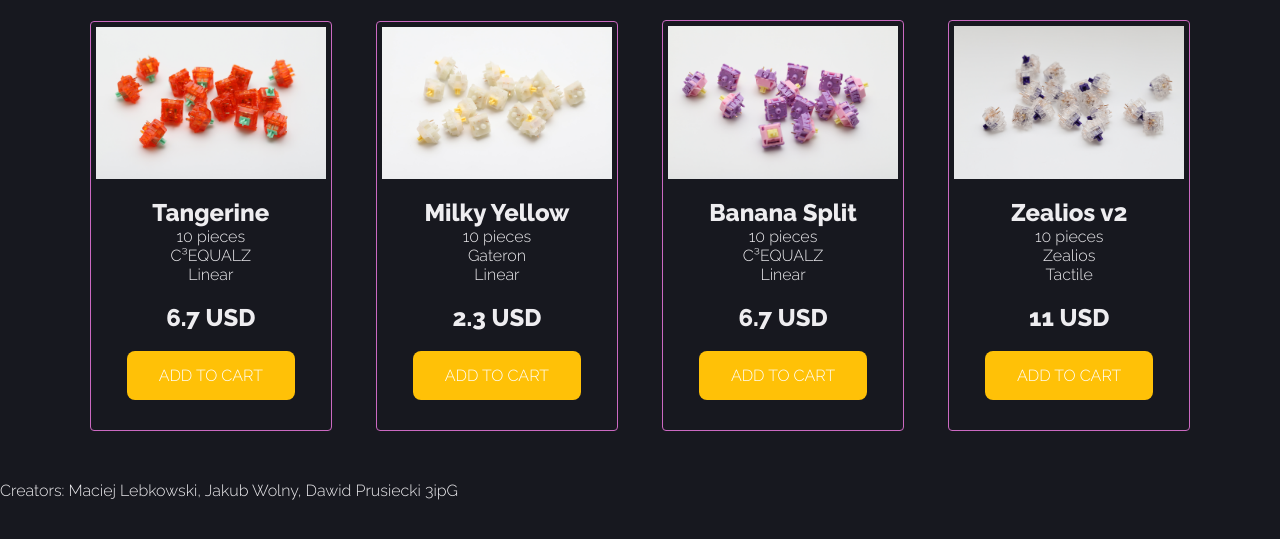
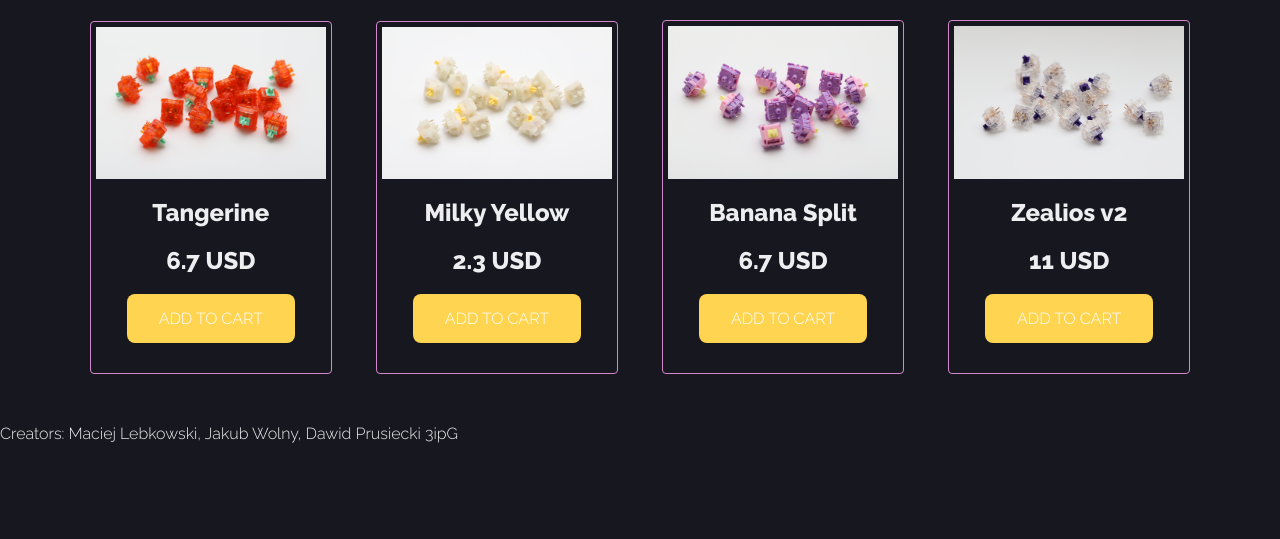
Before and after one commit to czkawuszka/nowak-projekt-2021, a PHP site: page / in a window 1280 px wide. Shown: the part 50-589 px from the top of the page. Run offline with PHP 8.4, Linux system fonts and the light colour scheme; data comes from the database, SQL or seed files in the repository.

Commit message:
added more switches, removed description and amount

```diff
--- a/cart.php
+++ b/cart.php
@@ -179,7 +179,7 @@
           while ($row = mysqli_fetch_assoc($result)){
               foreach ($product_id as $id){
                   if ($row['id'] == $id){
-                      cartElement($row['product_name'], $row['product_price'], $row['product_image'], $row['id'], $row['product_description'], $row['product_category'], $row['product_amount']);
+                      cartElement($row['product_name'], $row['product_price'], $row['product_image'], $row['id'], $row['product_category']);
                       $total = $total + (int)$row['product_price'];
                   }
               }
--- a/index.php
+++ b/index.php
@@ -67,7 +67,7 @@
                     else {
                       $counter=$counter+1;
                     }
-                    component($row['product_name'], $row['product_price'], $row['product_image'], $row['id'], $row['product_description'], $row['product_category'], $row['product_amount']);
+                    component($row['product_name'], $row['product_price'], $row['product_image'], $row['id'], $row['product_category']);
                 }
             ?>
   </div>
--- a/php/component.php
+++ b/php/component.php
@@ -1,6 +1,6 @@
 <?php
 
-function component($productname, $productprice, $productimg, $productid, $productdescription, $productcategory, $productamount){
+function component($productname, $productprice, $productimg, $productid, $productcategory){
     $element = "
 
     <div class=\"item-box\">
@@ -11,11 +11,6 @@
                         </div>
                         <div class=\"card-body\">
                             <h5 class=\"card-title\">$productname</h5>
-
-
-                            <p class=\"card-text\">$productamount pieces</p>
-                            <p class=\"card-text\">$productdescription</p>
-                            <p class=\"card-text\">$productcategory</p>
 
                             <br>
                             <h5>
@@ -32,7 +27,7 @@
     echo $element;
 }
 
-function cartElement($productname, $productprice, $productimg, $productid, $productdescription, $productcategory, $productamount){
+function cartElement($productname, $productprice, $productimg, $productid, $productcategory){
     $element = "
 
     <form action=\"cart.php?action=remove&id=$productid\" method=\"post\" class=\"cart-items\">
@@ -45,9 +40,6 @@
 
           <div class=\"text-productb\">
 
-              <h5 class=\"pt-2\">$productname Switch / $productamount pieces</h5>
-              <small class=\"text-secondary\">$productdescription</small>
-              <br>
               <small class=\"text-secondary\">$productcategory</small>
 
               <div class=\"amount\">
@@ -63,5 +55,5 @@
     </form>
 
     ";
-    echo  $element;
+    echo $element;
 }
--- a/style.css
+++ b/style.css
@@ -12,7 +12,7 @@
 }
 
 .button {
-  background-color: #ffc107;
+  background-color: #ffd451;
   border: none;
   color: white;
   padding: 15px 32px;
@@ -68,7 +68,7 @@
   margin-bottom: 35px;
   margin-top: 5px;
   background-color: background: linear-gradient(90deg, rgba(108,114,203,1) 0%, rgba(203,105,193,1) 100%);;
-  border: 1px solid #CB69C1;
+  border: 1px solid #d587cd;
 }
 
 .navbar-text{
```
Also changed, not shown: upload/bing_li.png (added), upload/ever_bw.png (added), upload/ever_pc.png (added), upload/quad_h1.png (added), upload/star_lu.png (added), upload/star_pg.png (added), upload/teal_v2.png (added).
